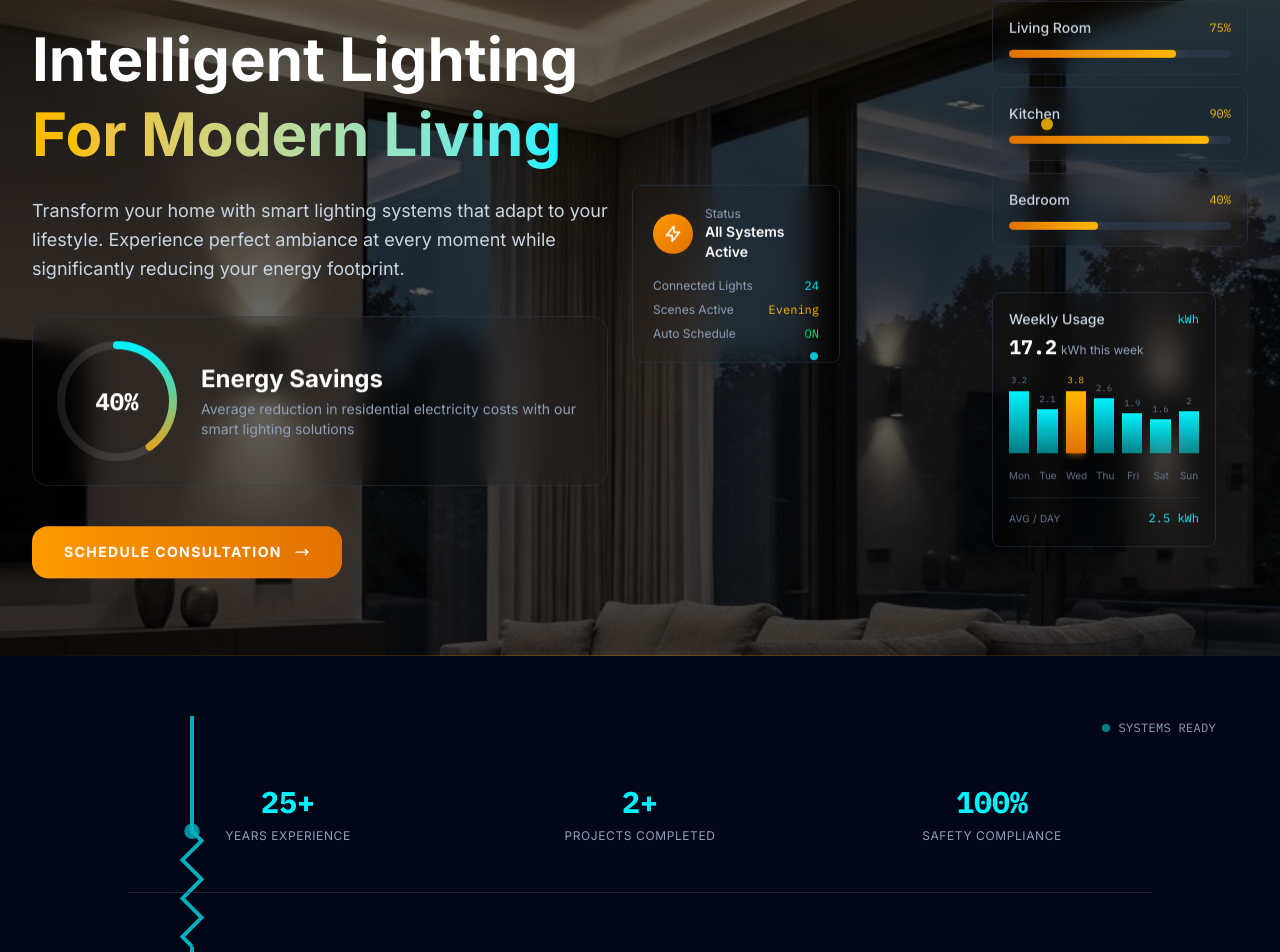
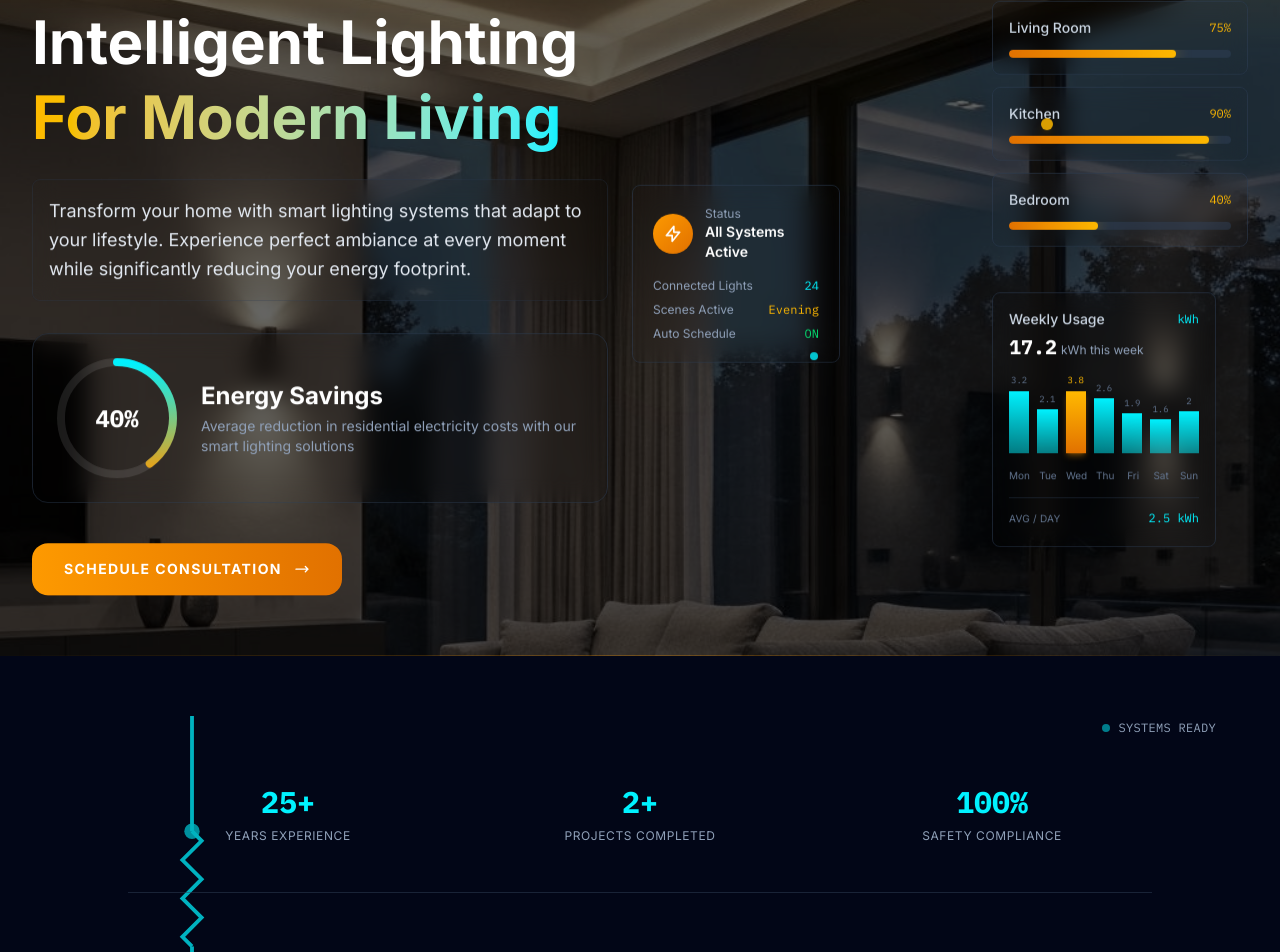
Before and after one commit to Herman-Adu/electrical-website, a Next.js app: page / in a window 1280 px wide. Shown: the part 5952-6904 px from the top of the page. Built offline with nearby package versions, Linux system fonts and the light colour scheme.

Commit message:
fix: improve readability and animation consistency
Add semi-transparent background to Smart Living text and sync EnergyGraph animations.

```diff
--- a/components/sections/smart-living.tsx
+++ b/components/sections/smart-living.tsx
@@ -122,7 +122,7 @@ function DimmerSlider({ label, defaultValue, delay }: { label: string; defaultVa
   );
 }
 
-function EnergyGraph({ delay }: { delay: number }) {
+function EnergyGraph({ delay, inView }: { delay: number; inView: boolean }) {
   // kWh values per day
   const data = [3.2, 2.1, 3.8, 2.6, 1.9, 1.6, 2.0];
   const days = ['Mon', 'Tue', 'Wed', 'Thu', 'Fri', 'Sat', 'Sun'];
@@ -182,13 +182,12 @@ function EnergyGraph({ delay }: { delay: number }) {
                     : 'bg-gradient-to-t from-[var(--electric-cyan)]/50 to-[var(--electric-cyan)]'
                 }`}
                 initial={{ height: 0 }}
-                whileInView={{ height: barHeight }}
+                animate={inView ? { height: barHeight } : { height: 0 }}
                 transition={{
                   duration: 0.8,
                   delay: delay + 0.1 * idx,
                   ease: [0.22, 1, 0.36, 1],
                 }}
-                viewport={{ once: true }}
               />
             </div>
           );
@@ -359,17 +358,19 @@ export function SmartLiving() {
               </motion.h2>
 
               {/* Description */}
-              <motion.p
+              <motion.div
                 initial={{ opacity: 0, y: 20 }}
                 whileInView={{ opacity: 1, y: 0 }}
                 transition={{ duration: 0.6, delay: 0.2 }}
                 viewport={{ once: true }}
-                className="text-lg text-slate-300 mb-8 leading-relaxed"
+                className="mb-8 p-4 rounded-xl bg-[var(--deep-black)]/60 backdrop-blur-md border border-slate-700/30"
               >
-                Transform your home with smart lighting systems that adapt to your
-                lifestyle. Experience perfect ambiance at every moment while
-                significantly reducing your energy footprint.
-              </motion.p>
+                <p className="text-lg text-slate-200 leading-relaxed">
+                  Transform your home with smart lighting systems that adapt to your
+                  lifestyle. Experience perfect ambiance at every moment while
+                  significantly reducing your energy footprint.
+                </p>
+              </motion.div>
 
               {/* Energy Savings Stat with Animated Progress Ring */}
               <motion.div
@@ -464,7 +465,7 @@ export function SmartLiving() {
                 className="mb-8 lg:mb-0 lg:absolute lg:bottom-20 lg:right-8 lg:w-56"
                 style={{ y: uiY2 }}
               >
-                <EnergyGraph delay={0.8} />
+                <EnergyGraph delay={0.8} inView={inView} />
               </motion.div>
 
               {/* Floating Ambient Indicators - desktop only, hidden on mobile */}
```
